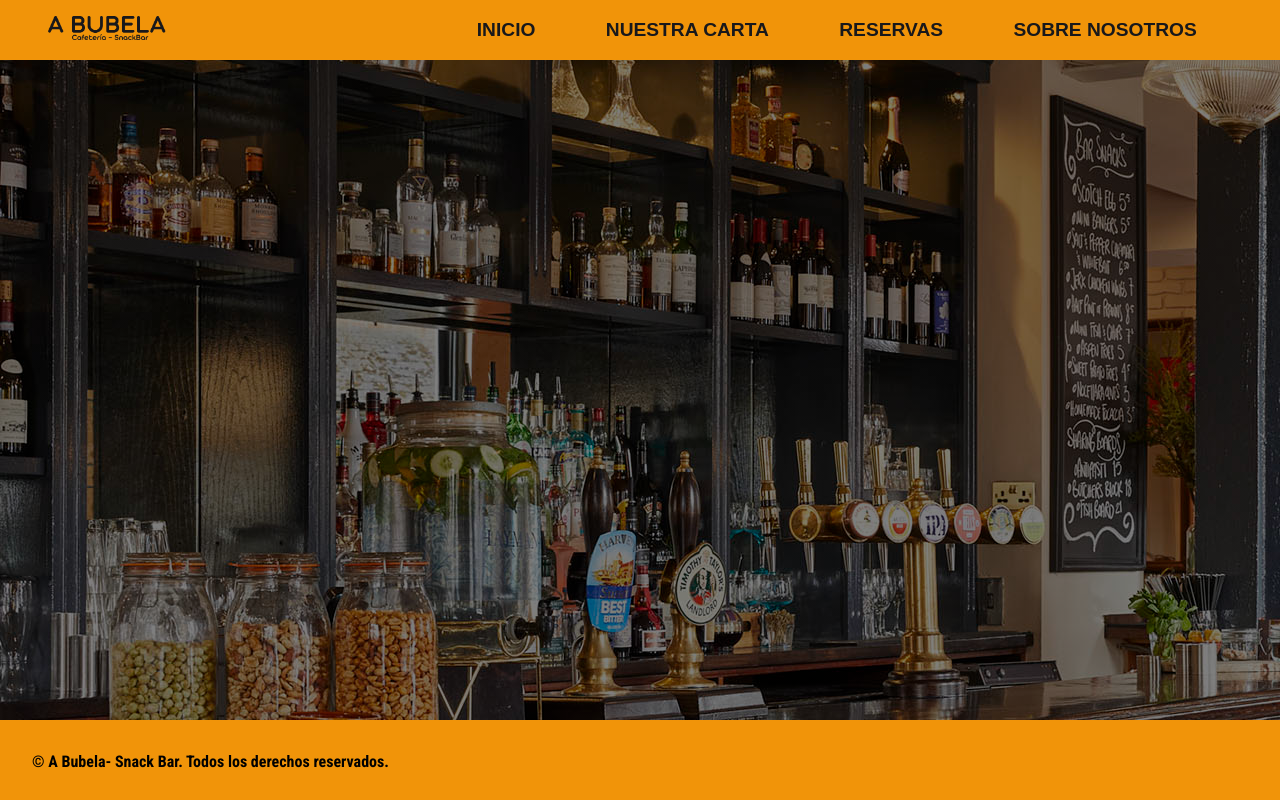
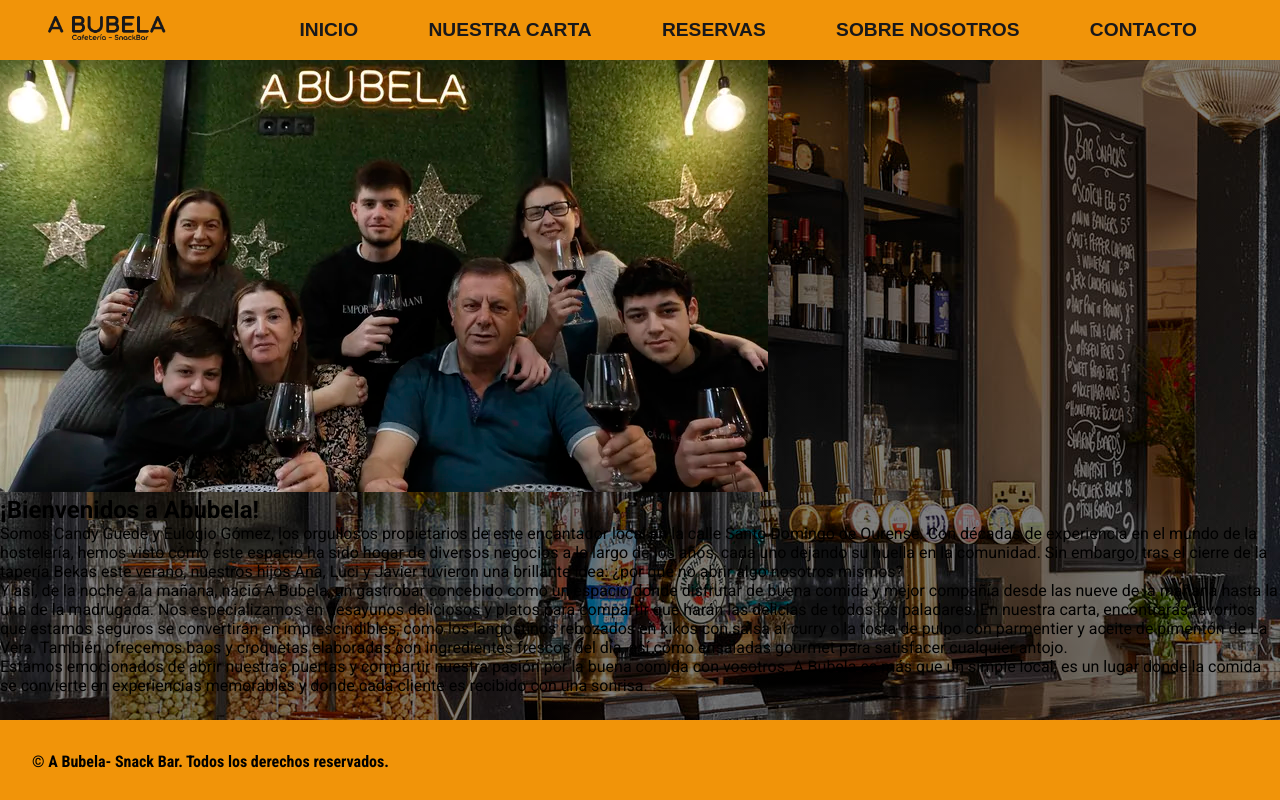
Before and after one commit to AgusFleitas/Abubela, a React (Vite) app: page /about in a window 1280 px wide. Built offline with nearby package versions, Linux system fonts and the light colour scheme.

Commit message:
About estructura

```diff
--- a/src/Components/NavBar/NavBar.jsx
+++ b/src/Components/NavBar/NavBar.jsx
@@ -14,7 +14,8 @@ const NavBar = () => {
         <a href='/'>INICIO</a>
         <a href='/menu'>NUESTRA CARTA</a>
         <a href='/booking'>RESERVAS</a>
-        <a href='#'>SOBRE NOSOTROS</a>
+        <a href='/about'>SOBRE NOSOTROS</a>
+        <a href='/contact'>CONTACTO</a>
       </nav>
     </div>
   );
--- a/src/Views/About/About.jsx
+++ b/src/Views/About/About.jsx
@@ -1,9 +1,49 @@
+import family from "../../assets/family.png";
+
+import style from "./About.module.css";
+
 const About = () => {
-    return (
-        <div>
-
-        </div>
-    )
-}
+  return (
+    <div className={style.aboutContainer}>
+      <div className={style.imageContainer}>
+        <img src={family} alt='Los propietarios de A Bubela y su familia' />
+      </div>
+      <div className={style.upperContainer}>
+        <h2 className={style.upperTitle}>¡Bienvenidos a Abubela!</h2>
+        <p className={style.upperText}>
+          Somos Candy Guede y Eulogio Gómez, los orgullosos propietarios de este
+          encantador local en la calle Santo Domingo de Ourense. Con décadas de
+          experiencia en el mundo de la hostelería, hemos visto cómo este
+          espacio ha sido hogar de diversos negocios a lo largo de los años,
+          cada uno dejando su huella en la comunidad. Sin embargo, tras el
+          cierre de la tapería Bekas este verano, nuestros hijos Ana, Luci y
+          Javier tuvieron una brillante idea: ¿por qué no abrir algo nosotros
+          mismos?
+        </p>
+      </div>
+      <div className={style.lowerContainer}>
+        <p className={style.lowerText}>
+          Y así, de la noche a la mañana, nació A Bubela, un gastrobar concebido
+          como un espacio donde disfrutar de buena comida y mejor compañía desde
+          las nueve de la mañana hasta la una de la madrugada. Nos
+          especializamos en desayunos deliciosos y platos para compartir que
+          harán las delicias de todos los paladares. En nuestra carta,
+          encontrarás favoritos que estamos seguros se convertirán en
+          imprescindibles, como los langostinos rebozados en kikos con salsa al
+          curry o la tosta de pulpo con parmentier y aceite de pimentón de La
+          Vera. También ofrecemos baos y croquetas elaboradas con ingredientes
+          frescos del día, así como ensaladas gourmet para satisfacer cualquier
+          antojo.
+        </p>
+        <p className={style.lowerText}>
+          Estamos emocionados de abrir nuestras puertas y compartir nuestra
+          pasión por la buena comida con vosotros. A Bubela es más que un simple
+          local; es un lugar donde la comida se convierte en experiencias
+          memorables y donde cada cliente es recibido con una sonrisa.
+        </p>
+      </div>
+    </div>
+  );
+};
 
 export default About;
--- a/src/Views/Home/Home.jsx
+++ b/src/Views/Home/Home.jsx
@@ -47,7 +47,7 @@ const Home = () => {
       </div>
       <div className={style.bottomImages}>
         <div className={style.services}>
-          <a href='#' className={style.serviceLink}>
+          <a href='/menu' className={style.serviceLink}>
             <p className={style.serviceTitle}>PLATOS</p>
             <img
               src={plates}
@@ -64,7 +64,7 @@ const Home = () => {
           </a>
         </div>
         <div className={style.services}>
-          <a href='#' className={style.serviceLink}>
+          <a href='/booking' className={style.serviceLink}>
             <p className={style.serviceTitle}>EMPRESAS</p>
             <img
               src={business}
@@ -81,7 +81,7 @@ const Home = () => {
           </a>
         </div>
         <div className={style.services}>
-          <a href='#' className={style.serviceLink}>
+          <a href='/contact' className={style.serviceLink}>
             <p className={style.serviceTitle}>CONTACTO</p>
             <img
               src={contact}
```
Also changed, not shown: src/assets/family.png (added).
